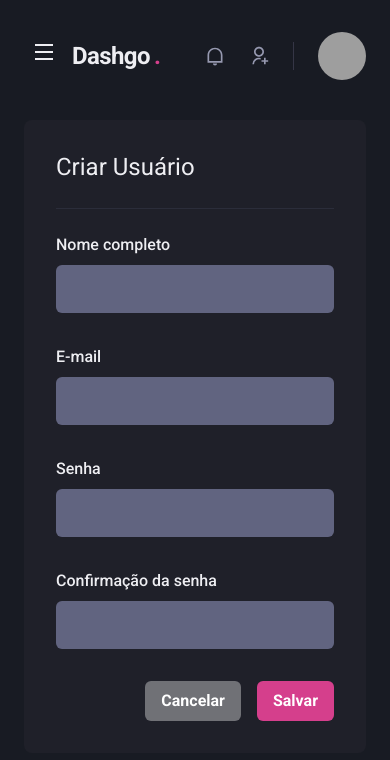
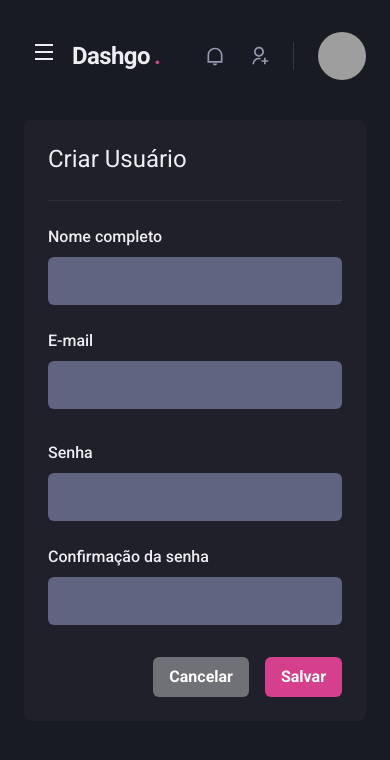
Before and after one commit to HemersonChaves/Construindo-interfaces-do-futuro, a Next.js app: page /users/create in a window 390 px wide. Shown: the top 760 px of the page. Built offline with nearby package versions, Linux system fonts and the light colour scheme; grey boxes are pictures that could not be loaded.

Commit message:
refact(responsivo): Cadastro responsivo

```diff
--- a/src/pages/users/create.tsx
+++ b/src/pages/users/create.tsx
@@ -10,15 +10,15 @@
             <Header />
             <Flex w='100%' my='6' maxWidth={1480} mx='auto' px='6'>
                 <Sidebar />
-                <Box flex='1' borderRadius={8} bg='gray.800' p='8'>
+                <Box flex='1' borderRadius={8} bg='gray.800' p={['6', '8']}>
                     <Heading size='lg' fontWeight='normal'>Criar Usuário</Heading>
                     <Divider my='6' borderColor='gray.700' />
                     <VStack spacing='8'>
-                        <SimpleGrid minChildWidth='240px' spacing='8' w='100%'>
+                        <SimpleGrid minChildWidth='240px' spacing={['6', '8']} w='100%'>
                             <Input name='name' label='Nome completo' />
                             <Input name='email' type='email' label='E-mail' />
                         </SimpleGrid>
-                        <SimpleGrid minChildWidth='240px' spacing='8' w='100%'>
+                        <SimpleGrid minChildWidth='240px' spacing={['6', '8']} w='100%'>
                             <Input name='password' type='password' label='Senha' />
                             <Input name='password_confirmation' type='password' label='Confirmação da senha' />
                         </SimpleGrid>
```
